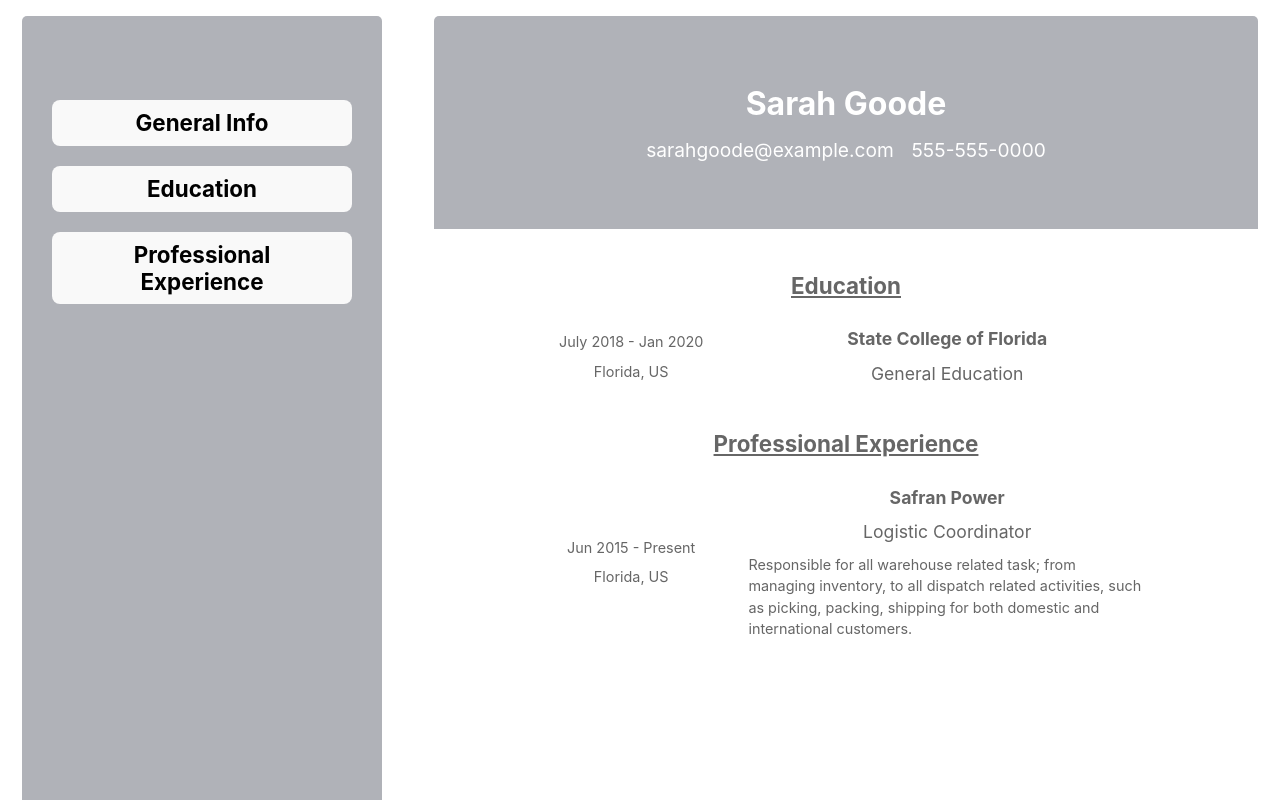
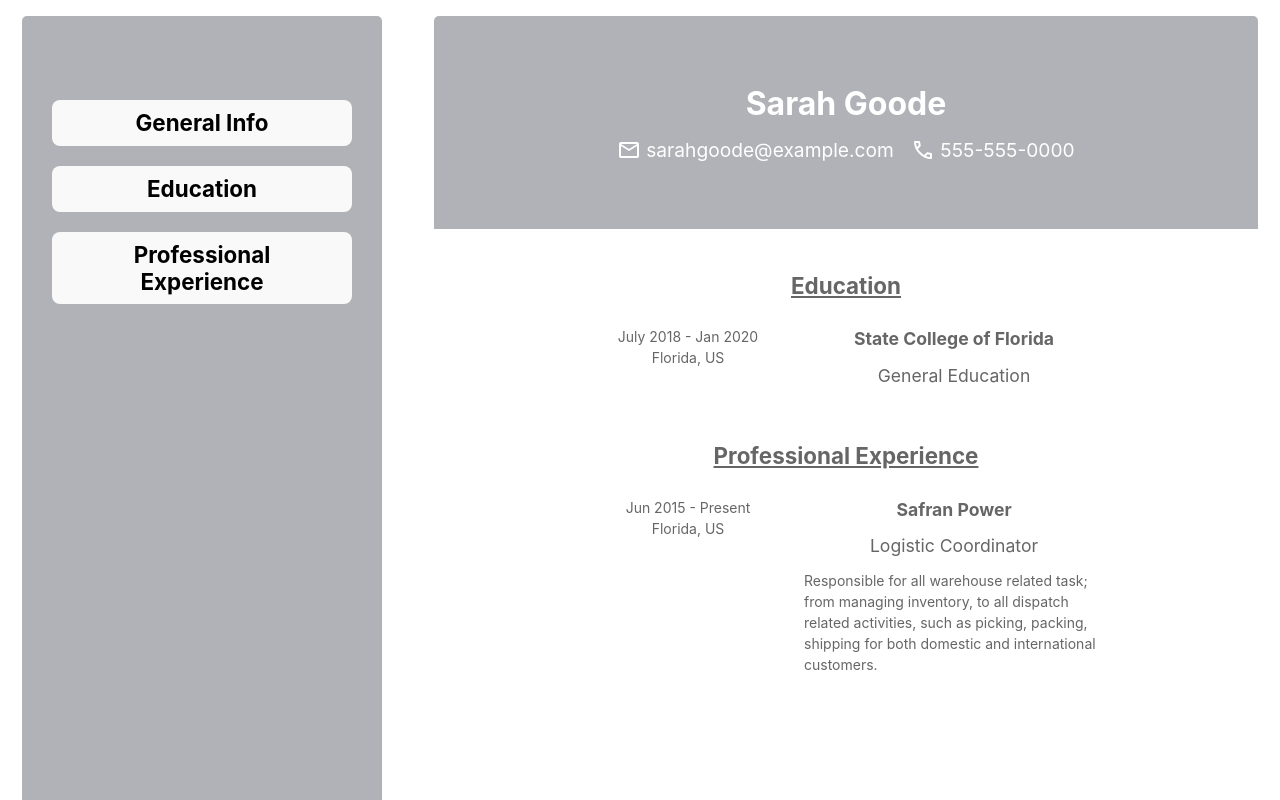
Before and after one commit to TCdotmake/cv-builder, a React (Vite) app: page / in a window 1280 px wide. Shown: the top 800 px of the page. Built offline with nearby package versions, Linux system fonts and the light colour scheme.

Commit message:
finishing up css for preview

```diff
--- a/src/Entry.jsx
+++ b/src/Entry.jsx
@@ -9,14 +9,12 @@ const entrycss = css`
   color: #666;
   margin: 0 7rem;
   display: grid;
-  grid-template-columns: 3fr 7fr;
-  gap: 2rem;
+  grid-template-columns: 200px 300px;
+  justify-content: center;
+  gap: 1rem;
   > * {
-    gap: 0.5rem;
-    ${flex}
-    ${column}
-    ${center}
-    justify-content: start;
+  }
+  > *:firstchild {
   }
 `;
 
--- a/src/EntryDetails.jsx
+++ b/src/EntryDetails.jsx
@@ -2,7 +2,6 @@
 import { css } from "@emotion/react";
 
 const detailcss = css`
-  font-size: 0.9rem;
   text-align: start;
 `;
 
@@ -10,9 +9,16 @@ const titlecss = css`
   font-size: 1.1rem;
 `;
 
+const containercss = css`
+  justify-self: center;
+  > * {
+    margin-bottom: 10px;
+  }
+`;
+
 export function EntryDetails({ source }) {
   return (
-    <div>
+    <div css={containercss}>
       <h4 className="hidden">Education Details</h4>
       {source.place && <h5>{source.place}</h5>}
       {source.title && <p css={titlecss}>{source.title}</p>}
--- a/src/GeneralInfo.jsx
+++ b/src/GeneralInfo.jsx
@@ -22,14 +22,48 @@ const divcss = css`
   }
 `;
 
+const svgcss = css`
+  > path {
+    fill: white;
+  }
+`;
+
+const contactcss = css`
+  ${flex}
+  ${center}
+gap: .3rem;
+`;
+
 export function GeneralInfo({ info }) {
   return (
     <div css={(flex, column, center, gencss)}>
       <h3 className="hidden">General Info</h3>
       <h4 css={namecss}>{info.name}</h4>
       <div css={[flex, row, center, divcss]}>
-        <p>{info.email}</p>
-        <p>{info.phone}</p>
+        <div css={contactcss}>
+          <svg
+            xmlns="http://www.w3.org/2000/svg"
+            height="24"
+            viewBox="0 -960 960 960"
+            width="24"
+            css={svgcss}
+          >
+            <path d="M160-160q-33 0-56.5-23.5T80-240v-480q0-33 23.5-56.5T160-800h640q33 0 56.5 23.5T880-720v480q0 33-23.5 56.5T800-160H160Zm320-280L160-640v400h640v-400L480-440Zm0-80 320-200H160l320 200ZM160-640v-80 480-400Z" />
+          </svg>
+          <p>{info.email}</p>
+        </div>
+        <div css={contactcss}>
+          <svg
+            xmlns="http://www.w3.org/2000/svg"
+            height="24"
+            viewBox="0 -960 960 960"
+            width="24"
+            css={svgcss}
+          >
+            <path d="M798-120q-125 0-247-54.5T329-329Q229-429 174.5-551T120-798q0-18 12-30t30-12h162q14 0 25 9.5t13 22.5l26 140q2 16-1 27t-11 19l-97 98q20 37 47.5 71.5T387-386q31 31 65 57.5t72 48.5l94-94q9-9 23.5-13.5T670-390l138 28q14 4 23 14.5t9 23.5v162q0 18-12 30t-30 12ZM241-600l66-66-17-94h-89q5 41 14 81t26 79Zm358 358q39 17 79.5 27t81.5 13v-88l-94-19-67 67ZM241-600Zm358 358Z" />
+          </svg>
+          <p>{info.phone}</p>
+        </div>
       </div>
     </div>
   );
--- a/src/TimeLocation.jsx
+++ b/src/TimeLocation.jsx
@@ -2,10 +2,6 @@
 import { css } from "@emotion/react";
 import { center, column, flex } from "./flexstyle";
 const timecss = css`
-  ${flex}
-  ${column}
-  ${center}
-  font-size: 0.9rem;
   padding-left: 0;
   padding-right: 0;
 `;
```
